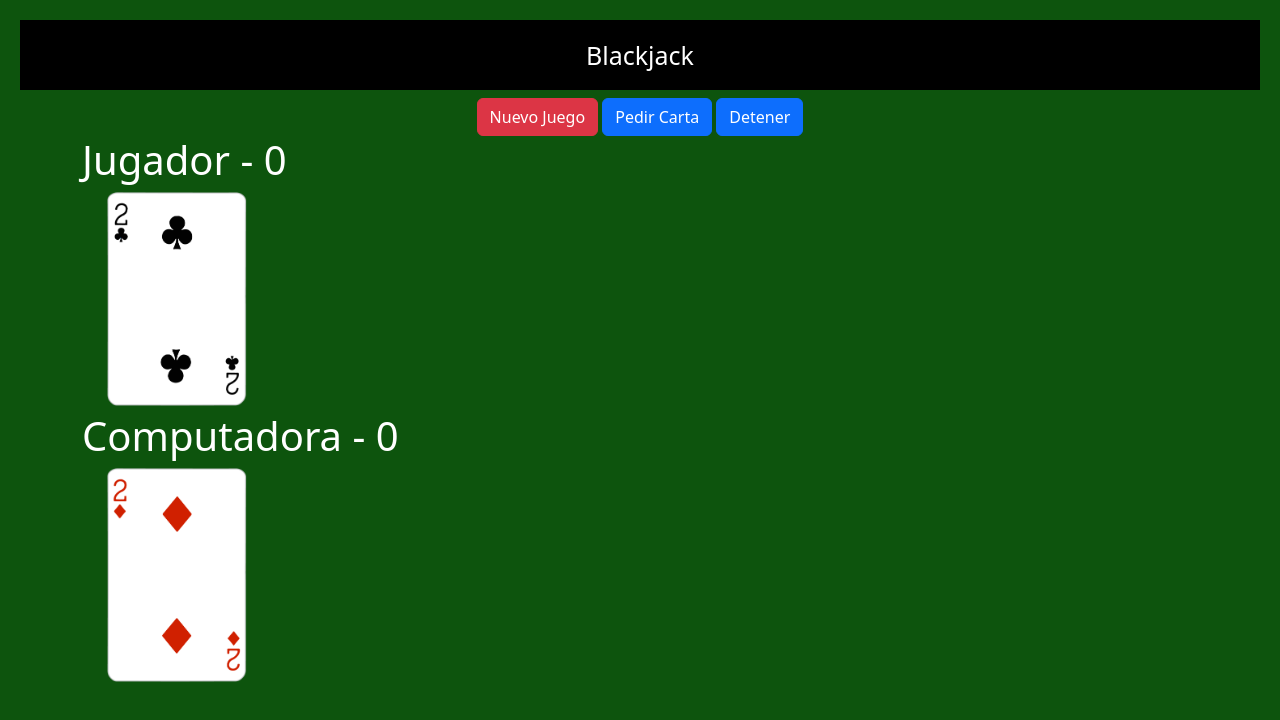
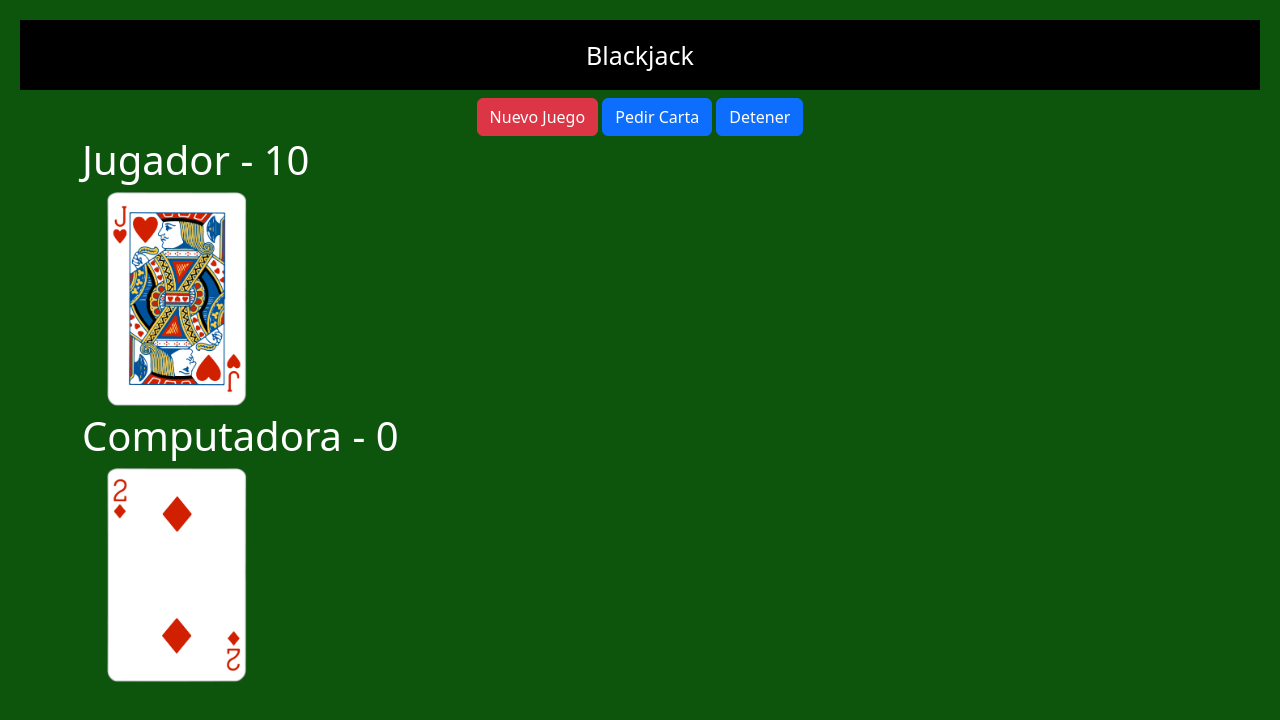
Before and after one commit to Rafdav-400/blackjack, a plain HTML site: page index.html in a window 1280 px wide. Both pictures are taken after a click on the button "Pedir Carta". Drawn offline with nearby package versions, Linux system fonts and the light colour scheme.

Commit message:
mejoramos el botón de "pedir carta" con el JavaScript

```diff
--- a/index.html
+++ b/index.html
@@ -21,7 +21,7 @@
             <div class="col">
                 <h1>Jugador - <span>0</span></h1>
                 <div id="jugador-cartas">
-                    <img class="carta" src="./assets/2C.png" alt="carta"/>
+                    <!-- <img class="carta" src="./assets/2C.png" alt="carta"/> -->
                 </div>
             </div>
             <div>
--- a/javascript/game.js
+++ b/javascript/game.js
@@ -6,6 +6,8 @@ const btnDetener = document.querySelector('#btnDetener')
 const btnNuevo = document.querySelector('#btnNuevo')
 let jugadorPuntos = 0
 let computadoraPuntos = 0
+const puntosHTML = document.querySelectorAll('span')
+const divJugadorCartas = document.querySelector('#jugador-cartas')
 
 /*const createDeck = ()=>{
     for (let i = 2; i <= 10; i++){
@@ -70,8 +72,20 @@ console.log({value})*/
 btnPedir.addEventListener('click',()=>{
     const card = drawCard()
     jugadorPuntos = jugadorPuntos+cardValue(card)
-    console.log(jugadorPuntos)
-    /*console.log(card)*/
+    puntosHTML[0].innerText = jugadorPuntos
+    //<!-- <img class="carta" src="./assets/2C.png" alt="carta"/> -->
+    const imgCarta = document.createElement('img')
+    imgCarta.src = `./assets/${card}.png`
+    imgCarta.alt = 'carta'
+    imgCarta.classList.add('carta')
+    divJugadorCartas.append(imgCarta)
+    if (jugadorPuntos > 21) {
+        console.warn("Perdiste, gg")
+        btnPedir.disabled = true
+    }else if(jugadorPuntos === 21){
+        console.log("Ganaste!")
+        btnPedir.disabled = true
+    }
 })
 btnNuevo.addEventListener('click',()=>{
     console.log("Nuevo Juego Creado")
```
